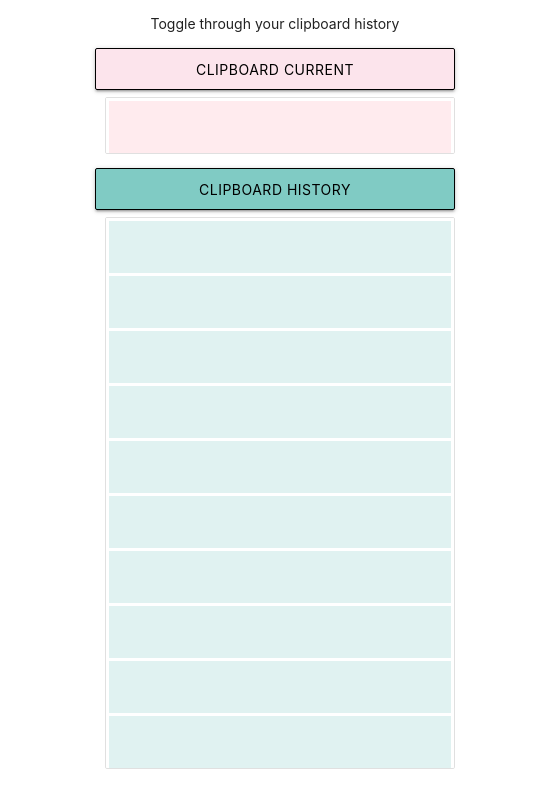
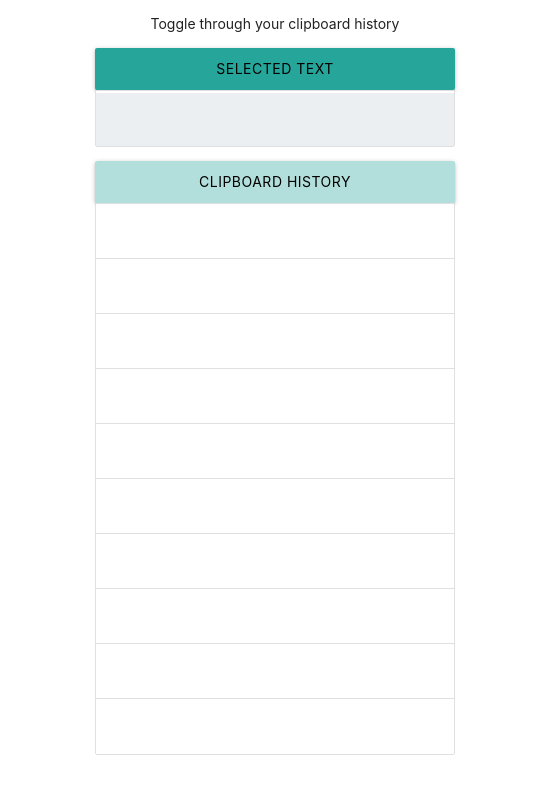
Before and after one commit to sarang87/ClipPro, an Electron app: page app/index.html in a window 550 px wide. Shown: the part 76-873 px from the top of the page. After the commit the page ends 845 px from the top, so only its background shows below. Drawn offline with Linux system fonts and the light colour scheme; no server answers.

Commit message:
ui tinkering

```diff
--- a/app/css/style.css
+++ b/app/css/style.css
@@ -11,22 +11,15 @@
 .btn {
   width: 100%;
 }
-.collection-item {
-  border: 3px solid #fff;
-}
+
 .output {
   margin-top: 20px;
 }
 
-
- .btn.btn-custom { border: 1px solid black;  }
-
-
-.collection-item{
-  background-color: burlywood;
-  height:55px;
+.collection-item {
+  height: 55px;
+  border-top: 2px solid #fff;
 }
-
 
 #output-path {
   font-weight: bold;
--- a/app/index.html
+++ b/app/index.html
@@ -18,23 +18,21 @@
       <p>Toggle through your clipboard history</p>
 
       <div class="file-field input-field">
-        <div class="btn btn-custom black-text #fce4ec #fce4ec pink lighten-5">
-          <span>Clipboard current</span>
+        <div class="btn btn-custom black-text #b2dfdb teal lighten-1">
+          <span>Selected Text</span>
         </div>
-        <div class="file-path-wrapper">
-          <ul class="collection hoverable" >
-            <li id="output-path" class="#ffebee red lighten-5 collection-item truncate"></li>
-          </ul>
+        <ul class="collection hoverable">
+          <a
+            id="output-path"
+            class="collection-item #eceff1 blue-grey lighten-5 black-text"
+          ></a>
+        </ul>
+
+        <div class="btn btn-custom black-text #b2dfdb teal lighten-4">
+          <span>Clipboard History</span>
         </div>
-        <div class="btn btn-custom black-text #fce4ec #b2dfdb teal lighten-3">
-            <span>Clipboard History</span>
-        </div>
-        <div class="file-path-wrapper">
-            <ul class="collection hoverable" id="content-wrapper"></ul>
-        </div>
+        <div class="collection" id="content-wrapper"></div>
       </div>
-
-
     </div>
 
     <script src="js/materialize.min.js"></script>
--- a/app/js/monitor.js
+++ b/app/js/monitor.js
@@ -29,15 +29,13 @@ const refreshUI = (newContent) => {
   var contentWrapper = document.getElementById("content-wrapper");
   removeAllChildNodes(contentWrapper);
   newContent.forEach((element, idx) => {
-    let li = document.createElement("li");
-    li.setAttribute("class", "hoverable");
     var aTag = document.createElement("a");
     aTag.setAttribute("href", "#");
-    aTag.className = "collection-item  truncate waves-effect waves-red black-text #b2dfdb teal lighten-5";
+    aTag.setAttribute("id", idx);
+    aTag.className += "collection-item hoverable waves-effect waves-teal black-text";
     aTag.innerText = element;
     aTag.addEventListener('click', function (){setCurrentContent(element)})
-    li.appendChild(aTag);
-    contentWrapper.appendChild(li);
+    contentWrapper.appendChild(aTag);
   });
 };
 
--- a/main.js
+++ b/main.js
@@ -19,6 +19,7 @@ const createMainWindow = () => {
     webPreferences: {
       nodeIntegration: true,
     },
+    frame: false
   });
   mainWindow.setMenuBarVisibility(false)
 
@@ -36,7 +37,9 @@ app.on("ready", () => {
   globalShortcut.register("CmdOrCtrl+W", () => {
     mainWindow.close();
   });
-
+  globalShortcut.register("CmdOrCtrl+N", () => {
+    mainWindow.show();
+  });
 
 
   mainWindow.on("close", () => (mainWindow = null));
```
